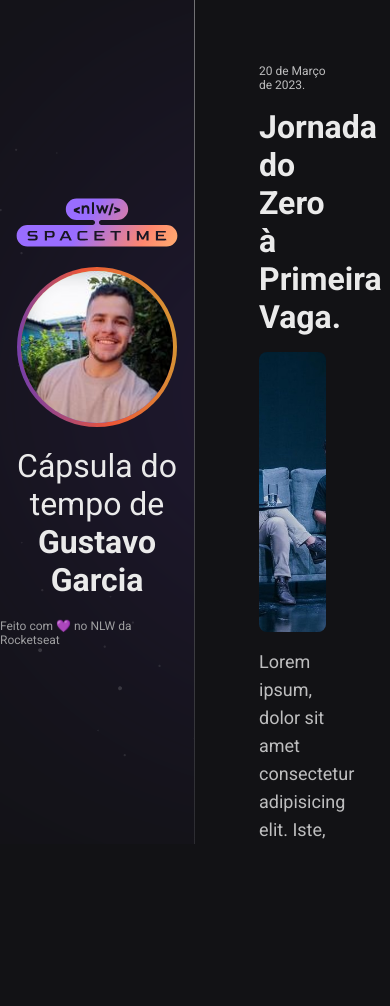
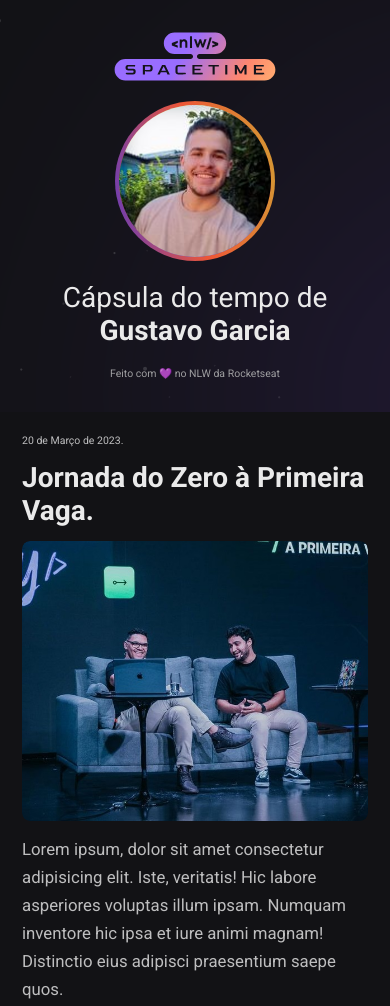
Before and after one commit to gustavogarciac/nlw-spacetime, a plain HTML site: page index.html in a window 390 px wide. Shown: the top 1006 px of the page. Before the commit the page ends 844 px from the top, so only its background shows below. Drawn offline with Linux system fonts and the light colour scheme; a web font is replaced by a local one.

Commit message:
Keyframes, Scrollbar edit, Media Query

```diff
--- a/estilos/style.css
+++ b/estilos/style.css
@@ -4,12 +4,35 @@
   --bg-color: #121215;
   --font-color: #EAEAEa;
   --small-color: #BEBEBF;
+  font-size: 16px;
 }
 
 * {
   margin: 0;
   padding: 0;
   box-sizing: border-box;
+}
+
+::-webkit-scrollbar {
+  width: 8px;
+}
+::-webkit-scrollbar-track {
+  background-color: #2c2c31;
+}
+
+::-webkit-scrollbar-thumb {
+  background-color: #9e9ea0;
+}
+
+@keyframes entering {
+  from {
+    opacity: 0;
+    transform: translateY(-200px);
+  }
+  to {
+     opacity: 1;
+     transform: translateY(0);
+  }
 }
 
 body {
@@ -39,6 +62,10 @@ aside {
   border-image: linear-gradient(#727275, #2c2c31) 1;
 }
 
+aside * {
+  animation: entering 0.7s ease-in-out;
+}
+
 aside img:nth-child(2) {
   width: 160px;
   height: 160px;
@@ -47,11 +74,11 @@ aside img:nth-child(2) {
   background: linear-gradient(#d39e33, #ed5636, #633bbc) padding-box, linear-gradient(260deg, #d39e33, #ed5636, #633bbc) border-box;
 }
 aside p {
-  font-size: 32px;
+  font-size: 2rem;
   text-align: center;
 }
 aside span {
-  font-size: 12px;
+  font-size: 0.75rem;
   color: #9e9ea0;
 }
 
@@ -59,6 +86,7 @@ nav {
   padding: 64px;
   grid-area: nav;
   overflow-y: scroll;
+  animation: entering 0.7s ease-in-out;
 }
 
 .memory {
@@ -71,11 +99,11 @@ nav {
 
 .memory small {
   color: var(--small-color);
-  font-size: 12px;
+  font-size: 0.75rem;
 }
 
 .memory h1 {
-  font-size: 2em;
+  font-size: 2rem;
   color: var(--font-color);
 }
 
@@ -84,10 +112,42 @@ nav {
   height: 280px;
   object-fit: cover;
   border-radius: 8px;
+
+  transition: transform 0.3s ease-in-out
+}
+
+.memory:hover img {
+  transform: scale(1.1);
+}
+
+.memory div {
+  width: 100%;
+  height: 280px;
+  overflow: hidden;
+  border-radius: 8px;
 }
 
 .memory p {
-  font-size: 18px;
+  font-size: 1.2rem;
   color: #bebebf;
   line-height: 28px;
 }
+
+@media (max-width: 768px) {
+  body {
+    grid-template-areas: "aside" "nav";
+    grid-template-columns: 1fr;
+    grid-template-rows: 0.2fr 0.8fr;
+  }
+  aside {
+    border-right: none;
+    padding: 32px 12px;
+  }
+  nav {
+    overflow-y: visible;
+    padding: 22px;
+  }
+  :root {
+    font-size: 14px;
+  }
+}
--- a/index.html
+++ b/index.html
@@ -28,19 +28,21 @@
         <a href="https://www.youtube.com/watch?v=3nz5HkUJaVU" target="_blank" rel="external" class="memory">
             <small>20 de Março de 2023.</small>
             <h1>Jornada do Zero à Primeira Vaga.</h1>
-            <img src="assets/jornada.png" alt="Imagem do Rodrigo Gonlçalves e Mayk Brito apresentando o evento Jornada do Zero à Primeira Vaga. ">
+            <div>
+                <img src="assets/jornada.png" alt="Imagem do Rodrigo Gonlçalves e Mayk Brito apresentando o evento Jornada do Zero à Primeira Vaga. ">
+            </div>
             <p>Lorem ipsum, dolor sit amet consectetur adipisicing elit. Iste, veritatis! Hic labore asperiores voluptas illum ipsam. Numquam inventore hic ipsa et iure animi magnam! Distinctio eius adipisci praesentium saepe quos.</p>
         </a>
         <a href="https://www.youtube.com/watch?v=3nz5HkUJaVU" target="_blank" rel="external" class="memory">
             <small>20 de Março de 2023.</small>
             <h1>Jornada do Zero à Primeira Vaga.</h1>
-            <img src="assets/jornada.png" alt="Imagem do Rodrigo Gonlçalves e Mayk Brito apresentando o evento Jornada do Zero à Primeira Vaga. ">
+            <div><img src="assets/jornada.png" alt="Imagem do Rodrigo Gonlçalves e Mayk Brito apresentando o evento Jornada do Zero à Primeira Vaga. "></div>
             <p>Lorem ipsum, dolor sit amet consectetur adipisicing elit. Iste, veritatis! Hic labore asperiores voluptas illum ipsam. Numquam inventore hic ipsa et iure animi magnam! Distinctio eius adipisci praesentium saepe quos.</p>
         </a>
         <a href="https://www.youtube.com/watch?v=3nz5HkUJaVU" target="_blank" rel="external" class="memory">
             <small>20 de Março de 2023.</small>
             <h1>Jornada do Zero à Primeira Vaga.</h1>
-            <img src="assets/jornada.png" alt="Imagem do Rodrigo Gonlçalves e Mayk Brito apresentando o evento Jornada do Zero à Primeira Vaga. ">
+            <div><img src="assets/jornada.png" alt="Imagem do Rodrigo Gonlçalves e Mayk Brito apresentando o evento Jornada do Zero à Primeira Vaga. "></div>
             <p>Lorem ipsum, dolor sit amet consectetur adipisicing elit. Iste, veritatis! Hic labore asperiores voluptas illum ipsam. Numquam inventore hic ipsa et iure animi magnam! Distinctio eius adipisci praesentium saepe quos.</p>
         </a>
     </nav>
```
